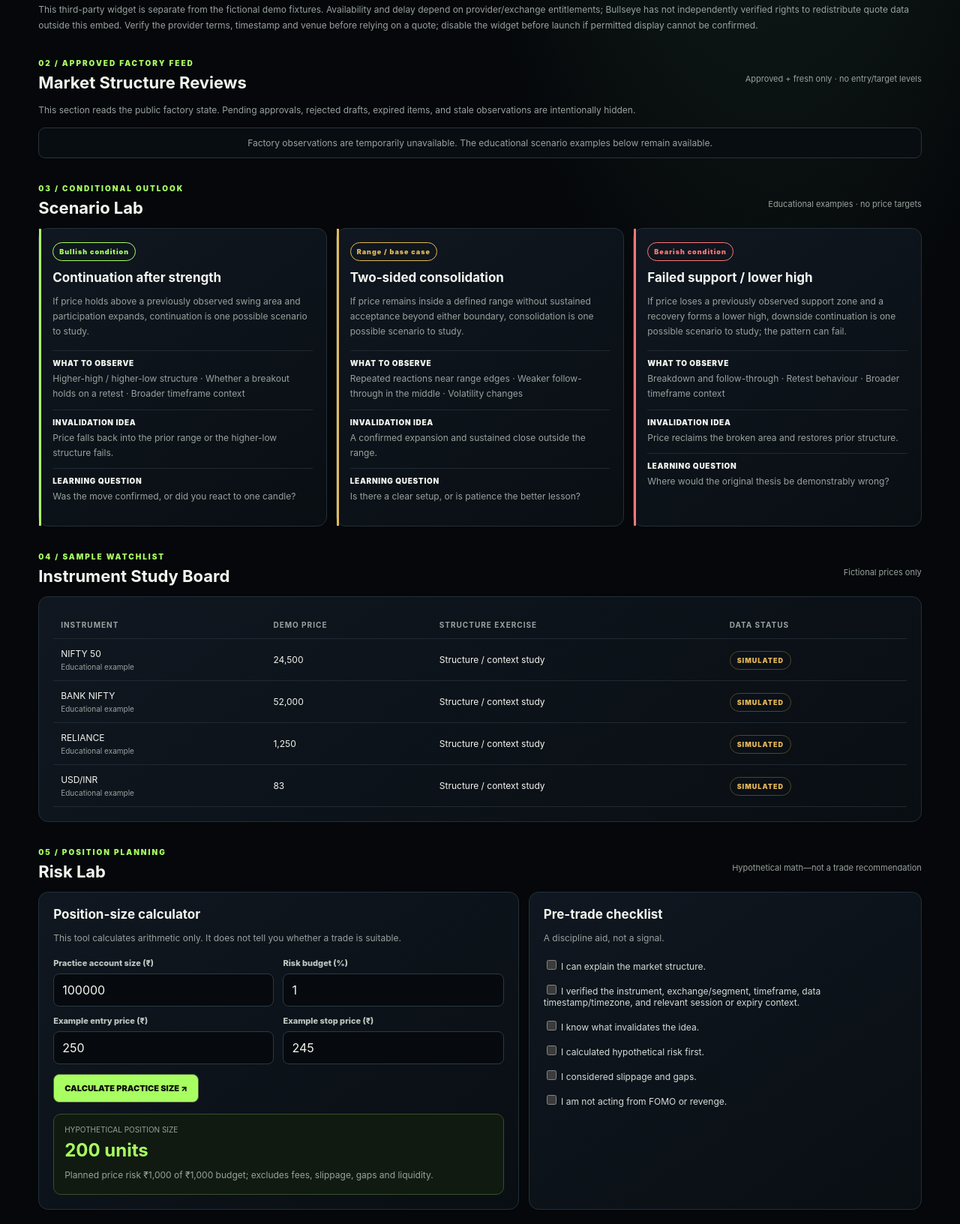
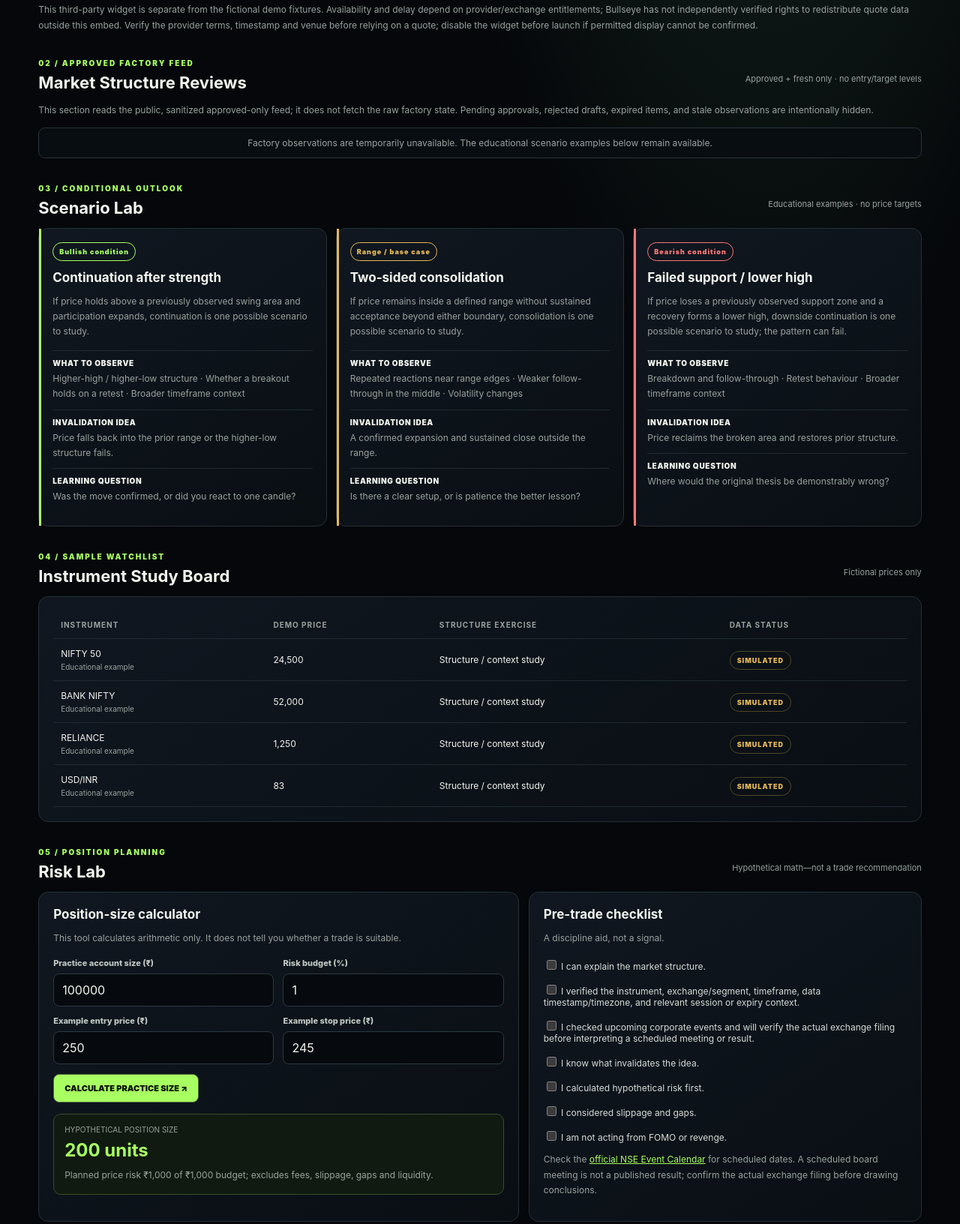
Before and after one commit to foryourtravel17-alt/Bullseye---Theory, a website: page terminal.html in a window 1280 px wide. Shown: the part 717-2349 px from the top of the page at 75% size. Drawn offline with Linux system fonts and the light colour scheme; no server answers; a script that the page names is missing.

Commit message:
feat: add exchange-event context to Market Lab checklist

```diff
--- a/terminal.html
+++ b/terminal.html
@@ -5,7 +5,7 @@
 </style></head><body>
 <header class="top"><a class="brand" href="index.html">◎ BULLSEYE <b>THEORY</b></a><nav aria-label="Primary"><a href="index.html">Home</a><a href="dashboard.html">Course</a><a href="#live-market">Live Tape</a><a href="#factory-feed">Factory Feed</a><a href="#scenarios">Scenario Lab</a><a href="#risk">Risk Lab</a><a href="#journal">Journal</a><a href="membership.html">Membership</a></nav><span class="pill">EDUCATION MODE</span></header>
 <main class="wrap">
-<section class="hero"><div><div class="eyebrow">BULLSEYE / MARKET LAB</div><h1>Read the structure.<br><em>Respect the risk.</em></h1><p>A practical workspace for conditional market scenarios, position-sizing practice and disciplined trade reviews. Think in scenarios—not certainty.</p></div><div class="asof"><small>CONTENT REVIEW DATE</small><strong id="reviewDate">29 OCT 2026 · DEMO PACK</strong><small>Quotes: provider-supplied · delay may vary</small></div></section>
+<section class="hero"><div><div class="eyebrow">BULLSEYE / MARKET LAB</div><h1>Read the structure.<br><em>Respect the risk.</em></h1><p>A practical workspace for conditional market scenarios, position-sizing practice and disciplined trade reviews. Think in scenarios—not certainty.</p></div><div class="asof"><small>CONTENT REVIEW DATE</small><strong id="reviewDate">02 NOV 2026 · DEMO PACK</strong><small>Quotes: provider-supplied · delay may vary</small></div></section>
 <div class="alert" role="note"><strong>EDUCATIONAL / RISK NOTICE</strong> The Scenario Lab and sample watchlist are illustrative. The live quote strip is supplied by TradingView; availability and delay depend on provider/exchange entitlements. Bullseye factory observations below are shown only after Telegram approval and only while fresh. Nothing on this page is a forecast or a recommendation to buy, sell, or hold.</div>
 <section class="stats"><div class="stat"><small>WORKSPACE MODE</small><strong>Paper / Demo</strong><span>No broker connection</span></div><div class="stat"><small>RISK PLANNING</small><strong>Pre-trade</strong><span>Calculate before committing</span></div><div class="stat"><small>SCENARIO METHOD</small><strong>3 paths</strong><span>Bull · Base · Bear</span></div><div class="stat"><small>CONTENT REVIEW</small><strong>2× / week</strong><span>Demo pack reviewed separately</span></div></section>
 
@@ -39,7 +39,7 @@
 </section>
 <section id="factory-feed" class="section">
   <div class="sectionhead"><div><div class="eyebrow">02 / APPROVED FACTORY FEED</div><h2>Market Structure Reviews</h2></div><p>Approved + fresh only · no entry/target levels</p></div>
-  <p class="muted">This section reads the public factory state. Pending approvals, rejected drafts, expired items, and stale observations are intentionally hidden.</p>
+  <p class="muted">This section reads the public, sanitized approved-only feed; it does not fetch the raw factory state. Pending approvals, rejected drafts, expired items, and stale observations are intentionally hidden.</p>
   <div id="factoryFeedStatus" class="empty" role="status" aria-live="polite">Checking for fresh, approved observations…</div>
   <div class="cards" id="factoryFeedCards"></div>
 </section>
@@ -51,7 +51,7 @@
 </div></section>
 <section class="section"><div class="sectionhead"><div><div class="eyebrow">04 / SAMPLE WATCHLIST</div><h2>Instrument Study Board</h2></div><p>Fictional prices only</p></div><div class="panel tablewrap"><table><thead><tr><th>INSTRUMENT</th><th>DEMO PRICE</th><th>STRUCTURE EXERCISE</th><th>DATA STATUS</th></tr></thead><tbody id="instrumentRows"><tr><td>NIFTY 50<small>Index example</small></td><td>24,500.00</td><td>Range boundaries &amp; acceptance</td><td><span class="sample">SIMULATED</span></td></tr><tr><td>BANK NIFTY<small>Index example</small></td><td>52,000.00</td><td>Impulse vs. retracement</td><td><span class="sample">SIMULATED</span></td></tr><tr><td>RELIANCE<small>Equity example</small></td><td>1,250.00</td><td>Support / resistance journal</td><td><span class="sample">SIMULATED</span></td></tr><tr><td>USD/INR<small>Currency example</small></td><td>83.00</td><td>Macro context and volatility</td><td><span class="sample">SIMULATED</span></td></tr></tbody></table></div></section>
 <section id="risk" class="section"><div class="sectionhead"><div><div class="eyebrow">05 / POSITION PLANNING</div><h2>Risk Lab</h2></div><p>Hypothetical math—not a trade recommendation</p></div><div class="layout"><div class="panel"><h3>Position-size calculator</h3><p class="muted">This tool calculates arithmetic only. It does not tell you whether a trade is suitable.</p><div class="fields"><div class="field"><label for="capital">Practice account size (₹)</label><input id="capital" type="number" min="1" step="any" value="100000"></div><div class="field"><label for="riskPct">Risk budget (%)</label><input id="riskPct" type="number" min="0.01" max="100" step="0.01" value="1"></div><div class="field"><label for="entry">Example entry price (₹)</label><input id="entry" type="number" min="0.01" step="any" value="250"></div><div class="field"><label for="stop">Example stop price (₹)</label><input id="stop" type="number" min="0.01" step="any" value="245"></div></div><button class="btn" id="calculate" type="button">CALCULATE PRACTICE SIZE ↗</button><div class="result" aria-live="polite"><small>HYPOTHETICAL POSITION SIZE</small><strong id="shares">200 units</strong><span class="muted" id="riskResult">₹1,000 planned price risk; excludes charges, gaps and slippage.</span></div></div>
-<div class="panel"><h3>Pre-trade checklist</h3><p class="muted">A discipline aid, not a signal.</p><div class="checklist"><label><input type="checkbox"> I can explain the market structure.</label><label><input type="checkbox"> I verified the instrument, exchange/segment, timeframe, data timestamp/timezone, and relevant session or expiry context.</label><label><input type="checkbox"> I know what invalidates the idea.</label><label><input type="checkbox"> I calculated hypothetical risk first.</label><label><input type="checkbox"> I considered slippage and gaps.</label><label><input type="checkbox"> I am not acting from FOMO or revenge.</label></div></div></div></section>
+<div class="panel"><h3>Pre-trade checklist</h3><p class="muted">A discipline aid, not a signal.</p><div class="checklist"><label><input type="checkbox"> I can explain the market structure.</label><label><input type="checkbox"> I verified the instrument, exchange/segment, timeframe, data timestamp/timezone, and relevant session or expiry context.</label><label><input type="checkbox"> I checked upcoming corporate events and will verify the actual exchange filing before interpreting a scheduled meeting or result.</label><label><input type="checkbox"> I know what invalidates the idea.</label><label><input type="checkbox"> I calculated hypothetical risk first.</label><label><input type="checkbox"> I considered slippage and gaps.</label><label><input type="checkbox"> I am not acting from FOMO or revenge.</label></div><p class="muted">Check the <a href="https://www.nseindia.com/companies-listing/corporate-filings-event-calendar" target="_blank" rel="noopener noreferrer" style="color:var(--lime);text-decoration:underline">official NSE Event Calendar</a> for scheduled dates. A scheduled board meeting is not a published result; confirm the actual exchange filing before drawing conclusions.</p></div></div></section>
 <section id="journal" class="section"><div class="sectionhead"><div><div class="eyebrow">04 / PROCESS REVIEW</div><h2>Trading Journal</h2></div><p>Saved in this browser only</p></div><div class="layout"><div class="panel"><h3>Record a practice review</h3><p class="muted">Do not enter passwords, account numbers or brokerage credentials. Entries stay in this browser in this demo.</p><form id="journalForm"><div class="fields"><div class="field"><label for="symbol">Instrument / topic</label><input id="symbol" maxlength="40" required placeholder="e.g. NIFTY structure study"></div><div class="field"><label for="setup">Setup type</label><select id="setup"><option>Structure study</option><option>Breakout / retest</option><option>Range study</option><option>Risk review</option><option>Psychology review</option></select></div><div class="field" style="grid-column:1/-1"><label for="notes">What did you observe and learn?</label><textarea id="notes" maxlength="1200" required placeholder="Evidence, invalidation, risk lesson, what to improve…"></textarea></div></div><button class="btn" type="submit">SAVE LOCAL JOURNAL ENTRY</button></form></div><div class="panel"><div style="display:flex;justify-content:space-between;align-items:center;gap:10px"><h3>Your recent entries</h3><button id="clearJournal" class="btn secondary" type="button">CLEAR</button></div><div id="journalList" class="journal"><div class="empty">No entries yet. Add your first practice review.</div></div></div></div></section>
 <footer class="foot"><strong>Important:</strong> Bullseye Theory is educational. Scenarios are generic hypothetical learning examples, not live market analysis, guaranteed outcomes, research or recommendations to buy/sell/hold a security. Trading involves risk of loss. This page uses simulated values and does not connect to a broker or data feed. Review applicable SEBI rules, data licensing and partner terms before adding real market data, dated commentary, paid recommendations or referrals. <a href="disclaimer.html">Disclaimer</a> · <a href="membership.html">Membership plans</a> · <a href="index.html">Main website</a></footer>
 </main>
```
